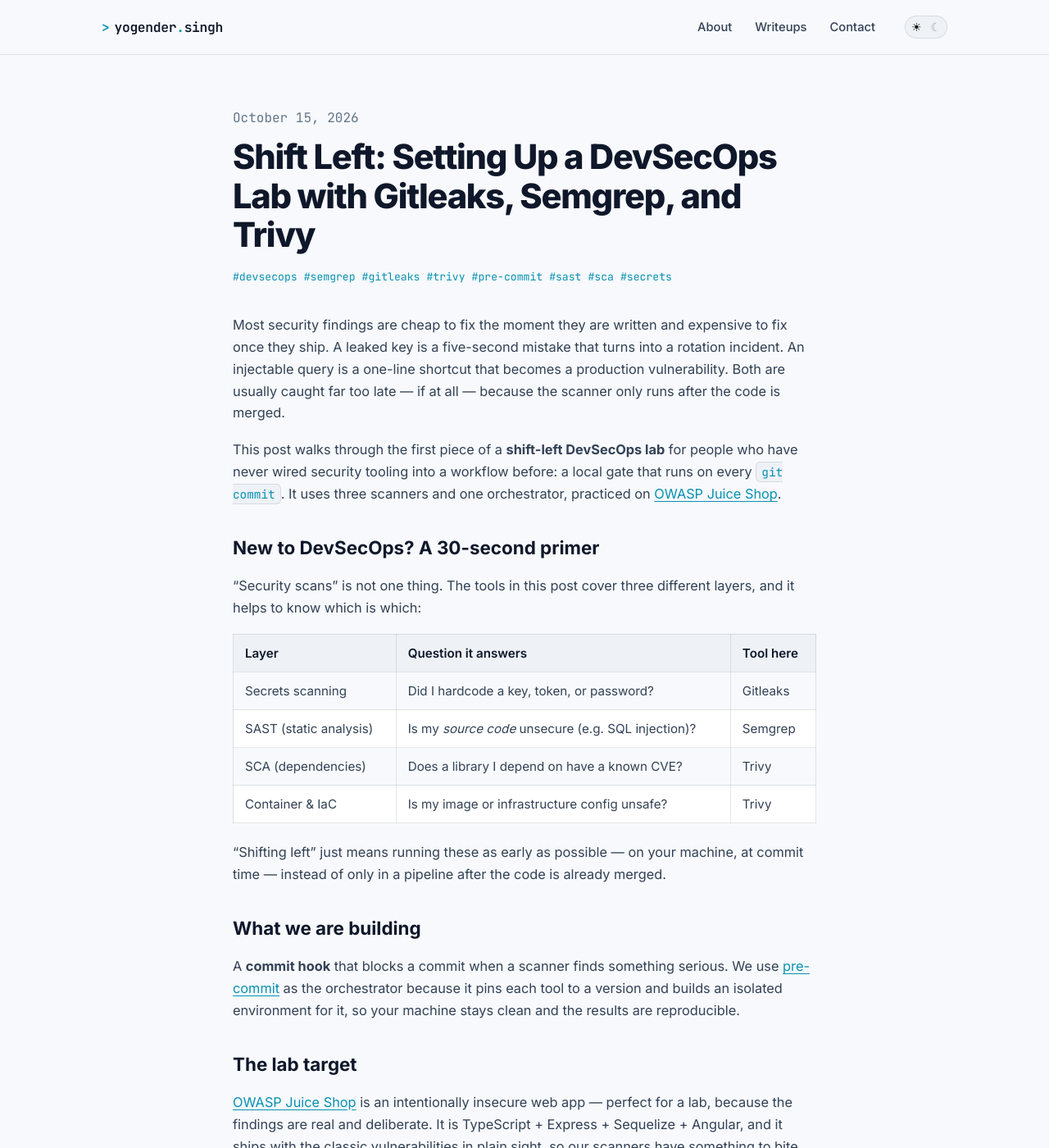
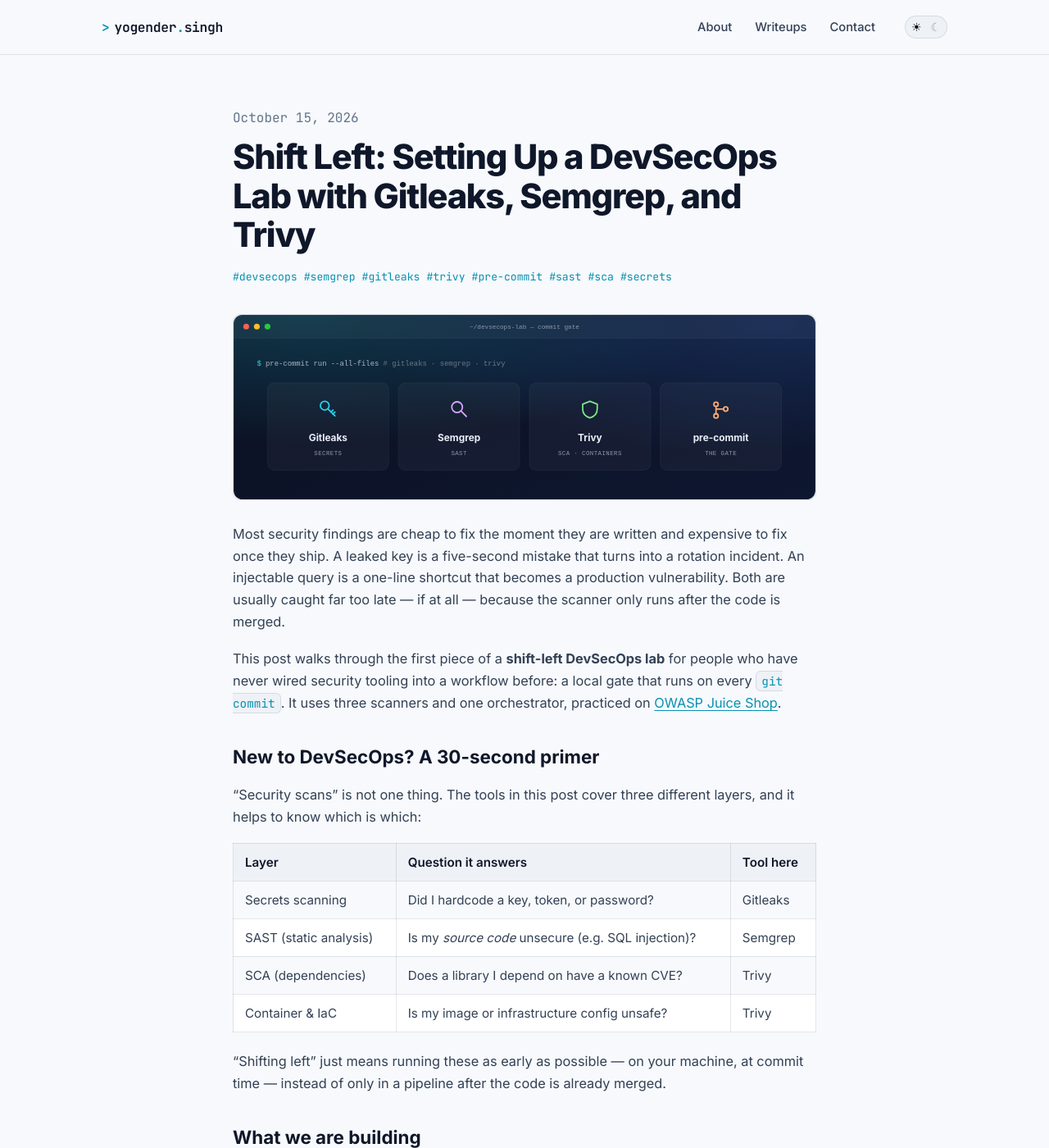
Before and after one commit to theyoge/theyoge.github.io, a Jekyll site: the page built from _posts/2026-10-15-shift-left-devsecops-lab.md, in a window 1280 px wide and 1400 px high. Shown: the whole window at 82% size. Built offline with Jekyll 4.4.1, drawn with Linux system fonts in a browser that asks for light colours.

Commit message:
Add devsecops lab banner image to writeup

```diff
--- a/_posts/2026-10-15-shift-left-devsecops-lab.md
+++ b/_posts/2026-10-15-shift-left-devsecops-lab.md
@@ -6,6 +6,8 @@
 tags: [devsecops, semgrep, gitleaks, trivy, pre-commit, sast, sca, secrets]
 description: "A beginner-friendly guide to a local DevSecOps lab: pre-commit hooks running Gitleaks, Semgrep, and Trivy on a commit, using OWASP Juice Shop as the target."
 ---
+
+<img class="post-hero" src="/assets/img/shift-left-devsecops-lab.svg" alt="DevSecOps lab: a pre-commit gate running Gitleaks, Semgrep, Trivy and pre-commit" width="1200" height="380">
 
 Most security findings are cheap to fix the moment they are written and expensive to
 fix once they ship. A leaked key is a five-second mistake that turns into a rotation
--- a/assets/css/style.css
+++ b/assets/css/style.css
@@ -567,6 +567,14 @@
 }
 .post-body a { text-decoration: underline; text-underline-offset: 3px; }
 .post-body img { max-width: 100%; border-radius: var(--radius-sm); }
+.post-hero {
+  display: block;
+  width: 100%;
+  height: auto;
+  border: 1px solid var(--border);
+  border-radius: var(--radius);
+  margin: 0 0 28px;
+}
 .post-footer { margin-top: 40px; padding-top: 24px; border-top: 1px solid var(--border); }
 
 /* ---------- Reveal animation ---------- */
```
Also changed, not shown: assets/img/shift-left-devsecops-lab.svg (added).
